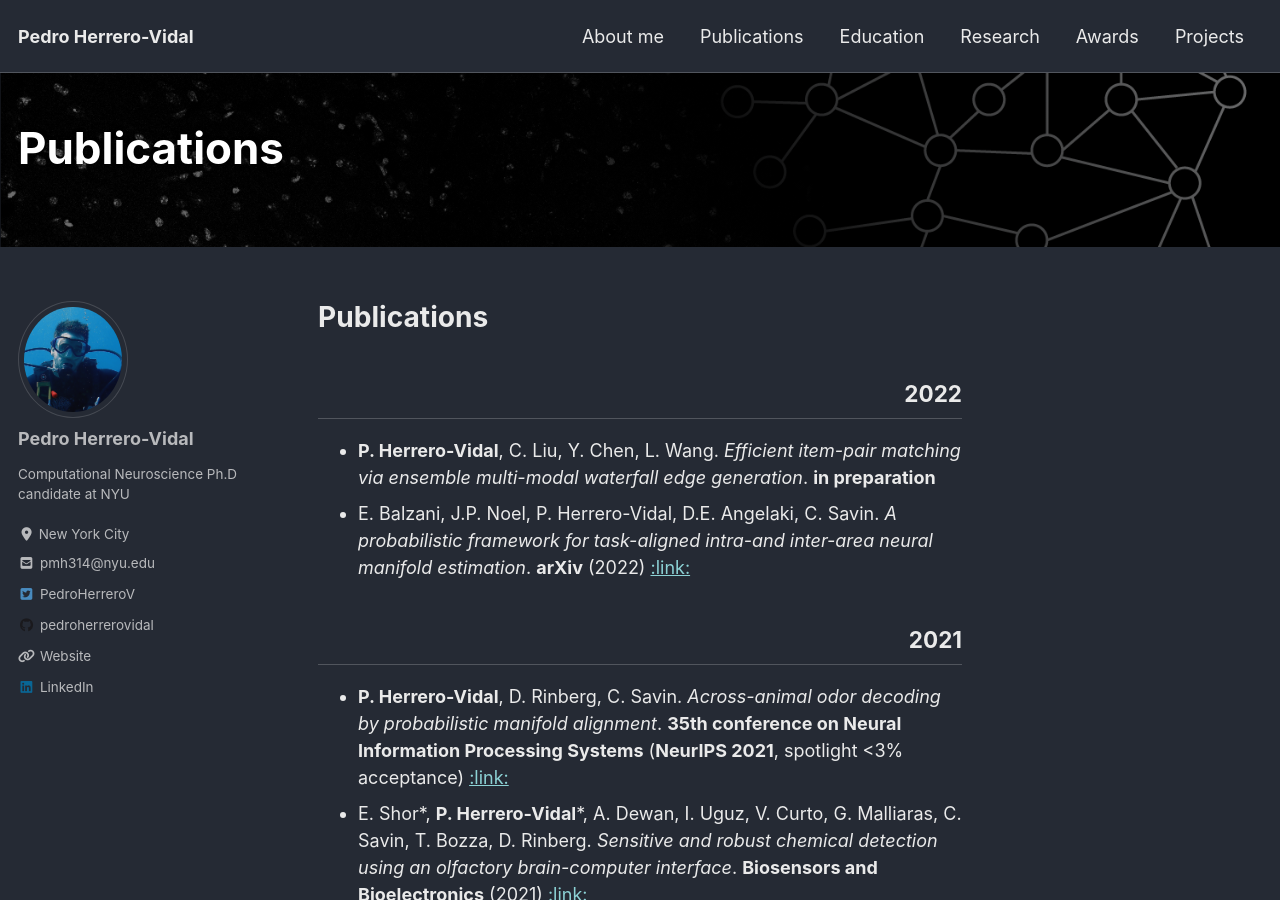
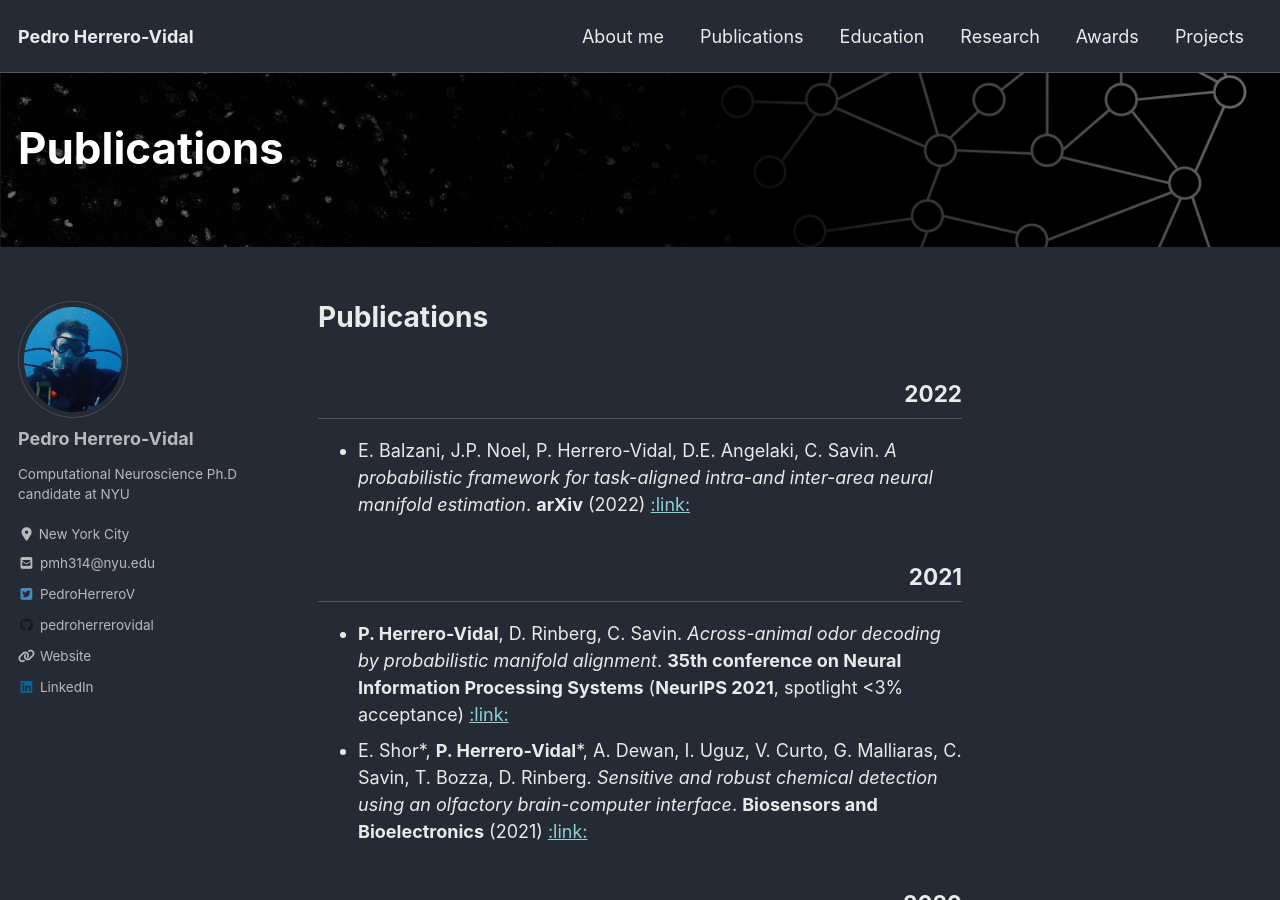
Before and after one commit to pedroherrerovidal/pedroherrerovidal.github.io, a Jekyll site: the page built from _pages/publications.md, in a window 1280 px wide and 900 px high. Built offline with Jekyll 4.4.1, drawn with Linux system fonts in a browser that asks for light colours; cached includes are drawn as plain includes; nearby versions of some CDN libraries.

Commit message:
Update publications

```diff
--- a/_pages/publications.md
+++ b/_pages/publications.md
@@ -11,7 +11,6 @@ header:
 <div dir=rtl markdown=1>
 ## 2022
 <div dir=ltr markdown=1>
-- **P. Herrero-Vidal**, C. Liu, Y. Chen, L. Wang. *Efficient item-pair matching via ensemble multi-modal waterfall edge generation*. **in preparation**  <br />
 - E. Balzani, J.P. Noel, P. Herrero-Vidal, D.E. Angelaki, C. Savin. *A probabilistic framework for task-aligned intra-and inter-area neural manifold estimation*. **arXiv** (2022) [ :link: ](https://arxiv.org/abs/2209.02816)  <br />
 
 <div dir=rtl markdown=1>
```
